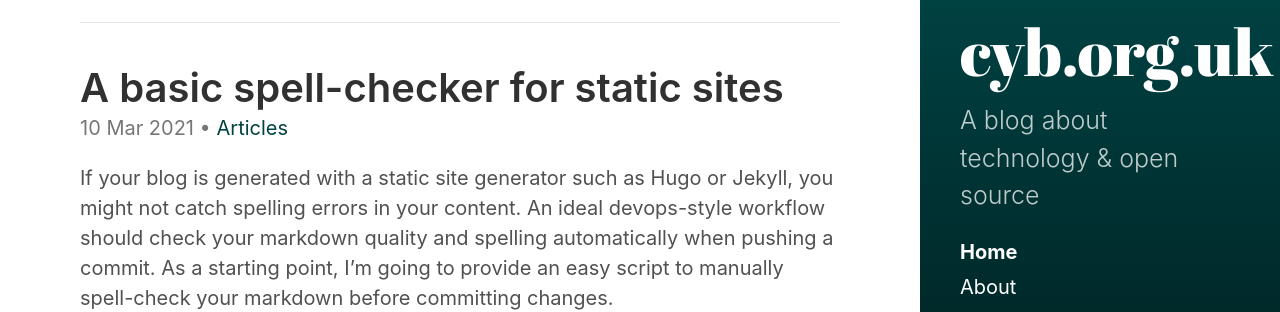
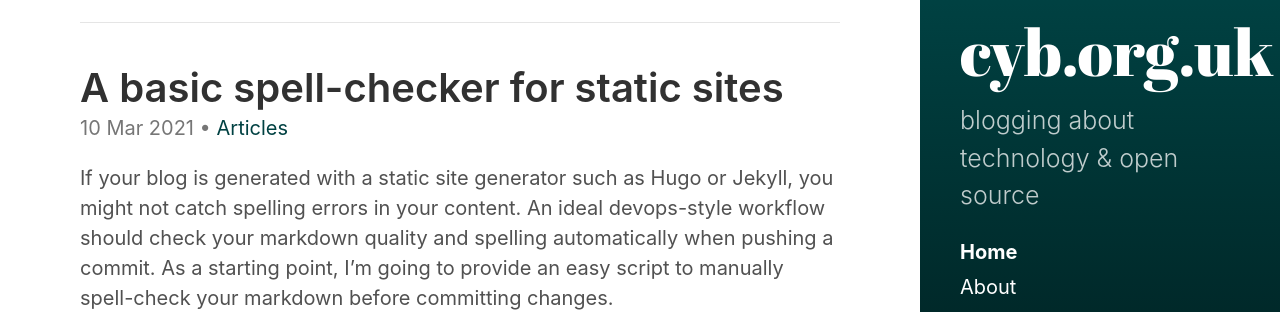
Before and after one commit to cyborguk/cyborguk.github.io, a Jekyll site: the page built from index.html, in a window 1280 px wide. Shown: the part 448-760 px from the top of the page. Built offline with Jekyll 4.4.1, drawn with Linux system fonts in a browser that asks for light colours; the list of posts is cut into pages by our own code.

Commit message:
Testing builds

```diff
--- a/_config.yml
+++ b/_config.yml
@@ -4,7 +4,7 @@ highlighter:      rouge
 
 # Setup
 title:            cyb.org.uk
-description:      'A blog about technology & open source'
+description:      'blogging about technology & open source'
 url:              https://cyb.org.uk
 baseurl:          '/'
                   # the optional subpath of your site, e.g. "/blog"
```
